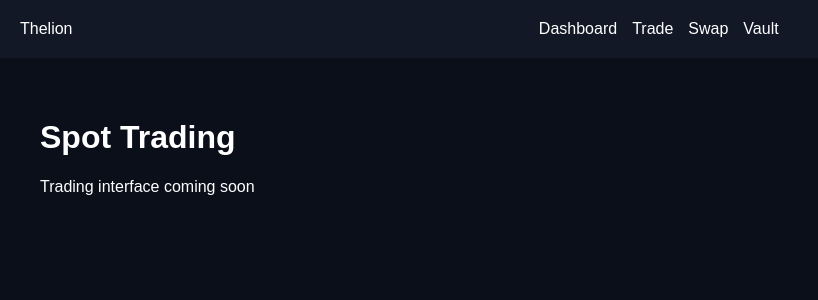
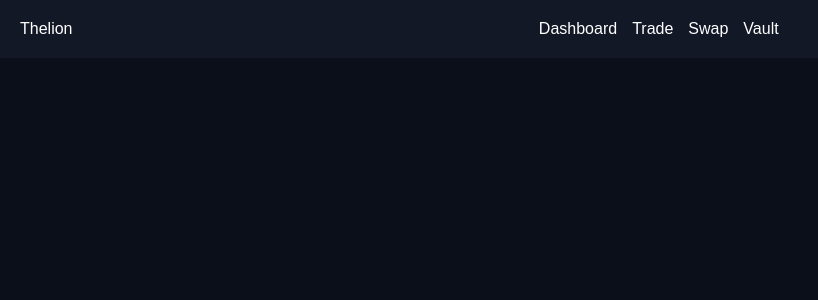
Before and after one commit to BlesUstetu/thelion, a React (Vite) app: page /trade in a window 1280 px wide. Shown: the top 300 px of the page, without its empty margins (0-818 px from the left). Built offline with nearby package versions, Linux system fonts and the light colour scheme.

Commit message:
Update App.jsx

```diff
--- a/src/App.jsx
+++ b/src/App.jsx
@@ -1,11 +1,10 @@
-import { BrowserRouter, Routes, Route } from "react-router-dom"
+import { BrowserRouter,Routes,Route } from "react-router-dom"
 
 import Header from "./components/layout/Header"
 
 import Dashboard from "./pages/Dashboard"
-import SpotTrade from "./pages/SpotTrade"
-import Swap from "./pages/Swap"
-import Vault from "./pages/Vault"
+import Spot from "./pages/Spot"
+import Futures from "./pages/Futures"
 
 export default function App(){
 
@@ -17,13 +16,11 @@ return(
 
 <Routes>
 
-<Route path="/" element={<Dashboard/>} />
+<Route path="/" element={<Dashboard/>}/>
 
-<Route path="/trade" element={<SpotTrade/>} />
+<Route path="/spot" element={<Spot/>}/>
 
-<Route path="/swap" element={<Swap/>} />
-
-<Route path="/vault" element={<Vault/>} />
+<Route path="/futures" element={<Futures/>}/>
 
 </Routes>
 
```
